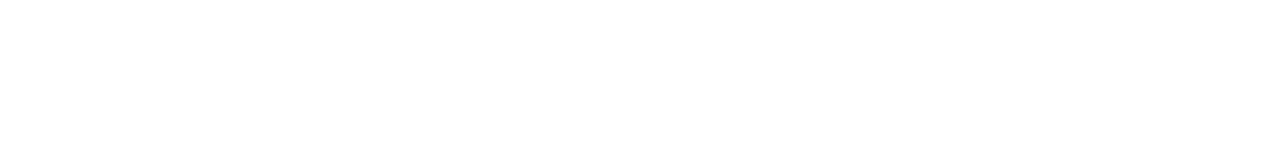
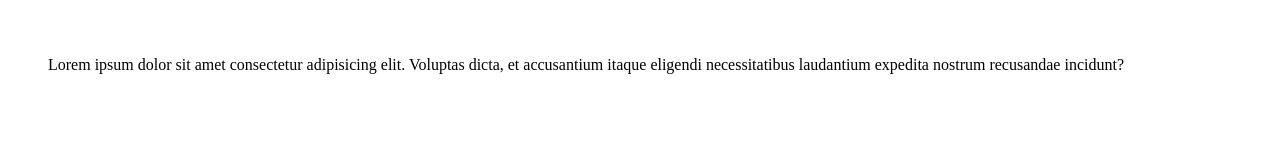
Before and after one commit to HosseinKolivand128/extraGit, a plain HTML site: page index.html in a window 1280 px wide. Drawn offline with Linux system fonts and the light colour scheme.

Commit message:
added a new part

```diff
--- a/index.html
+++ b/index.html
@@ -32,7 +32,12 @@
         </section>
 
         <section>
-
+            <figure>
+                <img src="" alt="">
+                <figcaption>
+                    Lorem ipsum dolor sit amet consectetur adipisicing elit. Voluptas dicta, et accusantium itaque eligendi necessitatibus laudantium expedita nostrum recusandae incidunt?
+                </figcaption>
+            </figure>
         </section>
     </main>
 </body>
```
